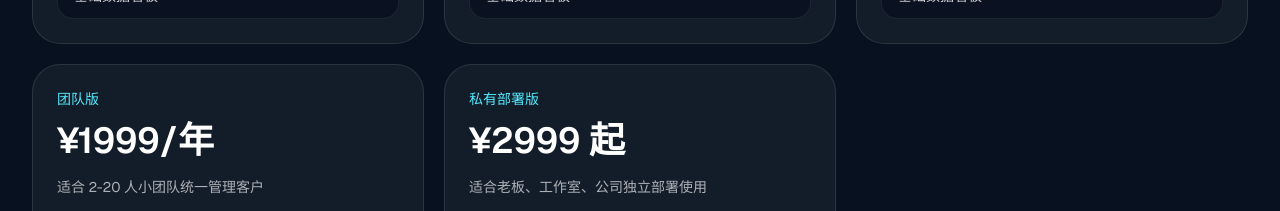
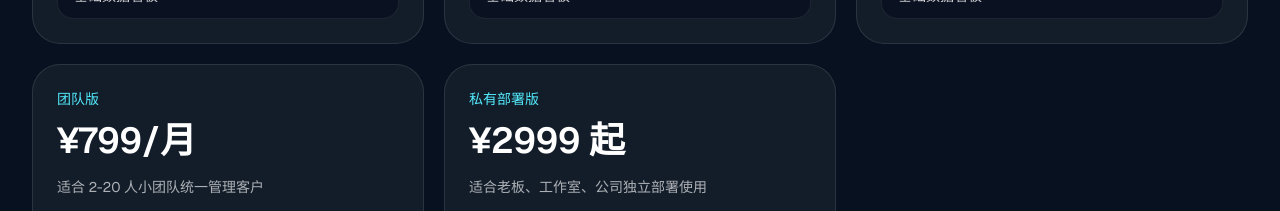
Before and after one commit to renfei15238568276-ship-it/chengjiaobao, a Next.js app: page /pay in a window 1280 px wide. Shown: the part 800-1011 px from the top of the page. Built offline with nearby package versions, Linux system fonts and the light colour scheme.

Commit message:
fix: team monthly 799

```diff
--- a/src/app/pay/page.tsx
+++ b/src/app/pay/page.tsx
@@ -29,7 +29,7 @@ export default function PayPage() {
     {
       key: "team",
       name: "团队版",
-      price: "¥1999/年",
+      price: "¥799/月",
       desc: "适合 2-20 人小团队统一管理客户",
       items: ["多账号协作", "团队客户池", "团队跟进统计", "更高 AI 配额", "权限管理"],
     },
```
